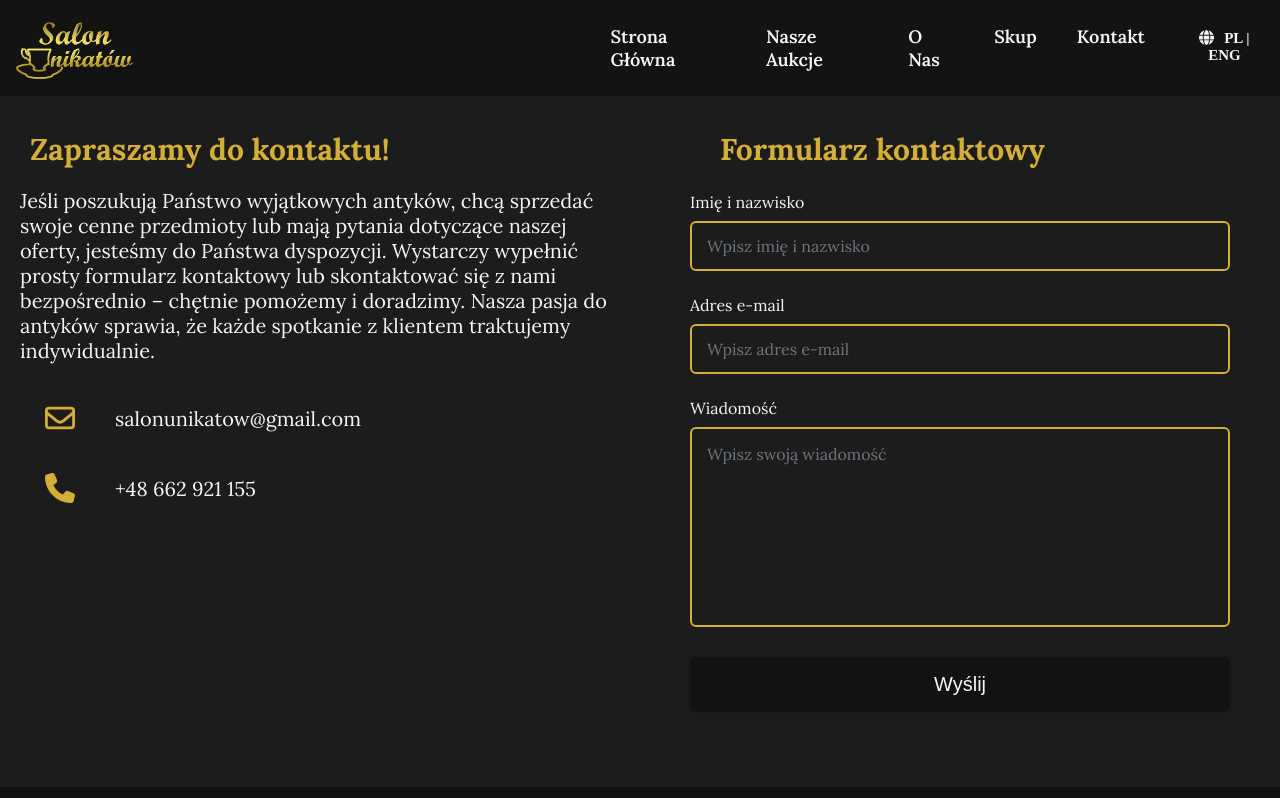
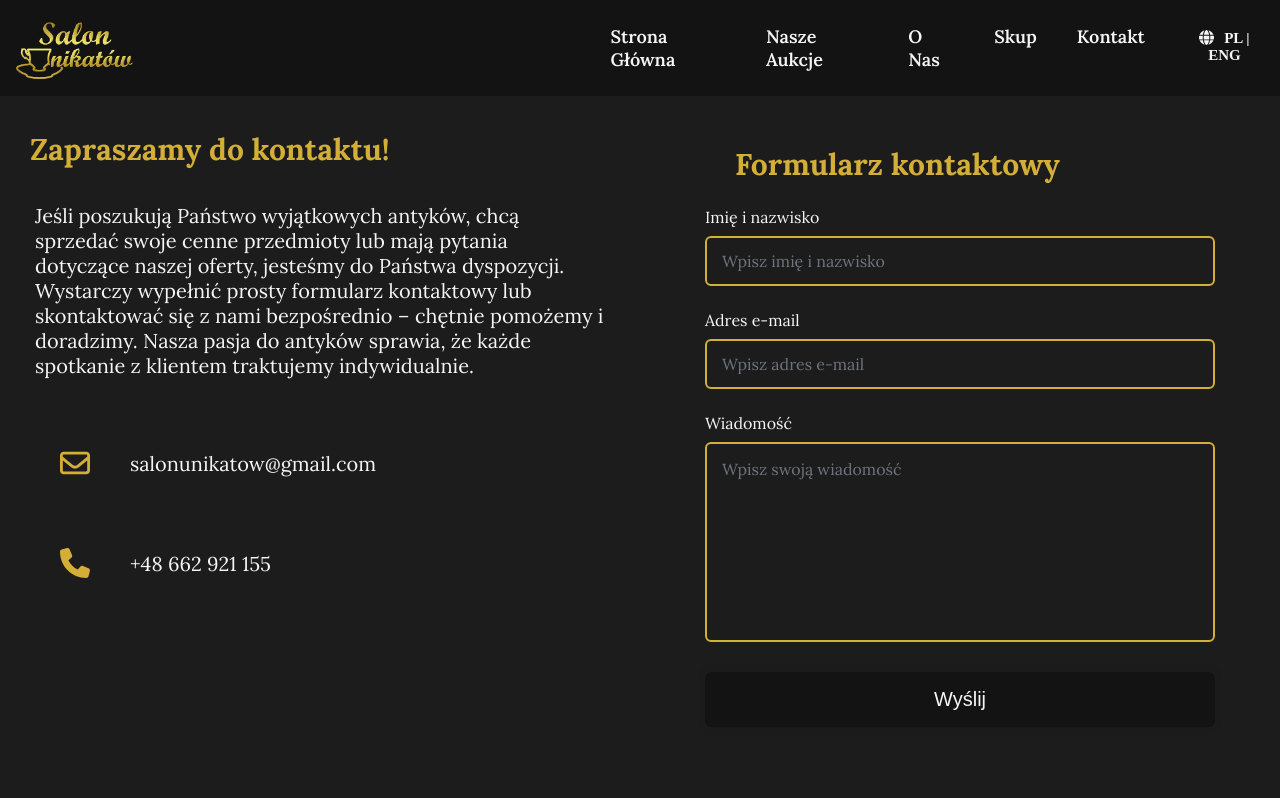
Before and after one commit to jkbednarczyk/subc, a React (Create React App) app: page /contact in a window 1280 px wide. Shown: the top 798 px of the page. Built offline with nearby package versions, Linux system fonts and the light colour scheme; a web font is replaced by a local one.

Commit message:
SUBC-0038 Change padding in contact item

```diff
--- a/src/components/common/customContactItem/CustomContactItem.css
+++ b/src/components/common/customContactItem/CustomContactItem.css
@@ -1,6 +1,6 @@
 .contact-item {
     flex: 1;
-    padding: 20px;
+    padding: 35px;
     display: flex;
 }
 
```
